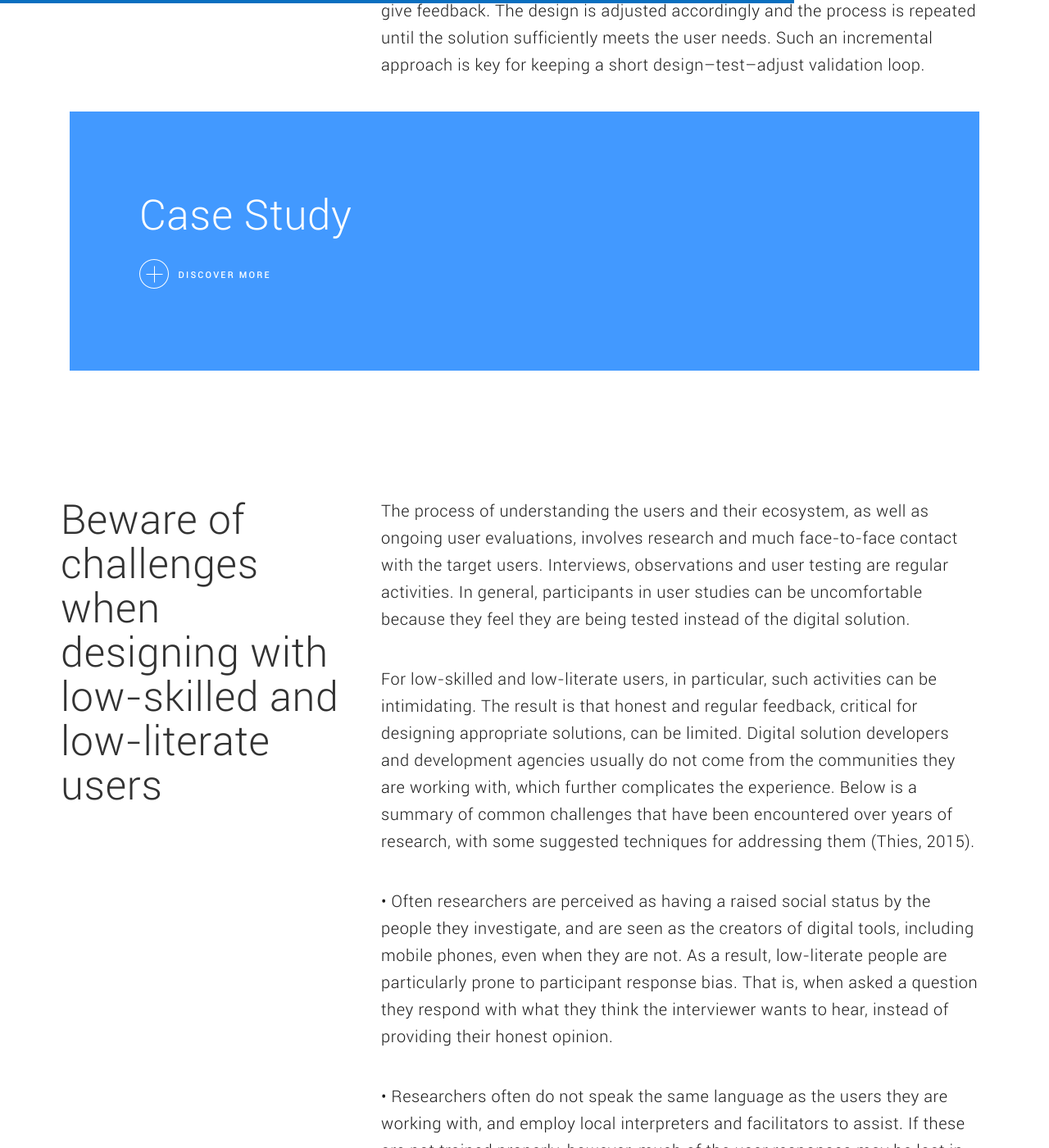
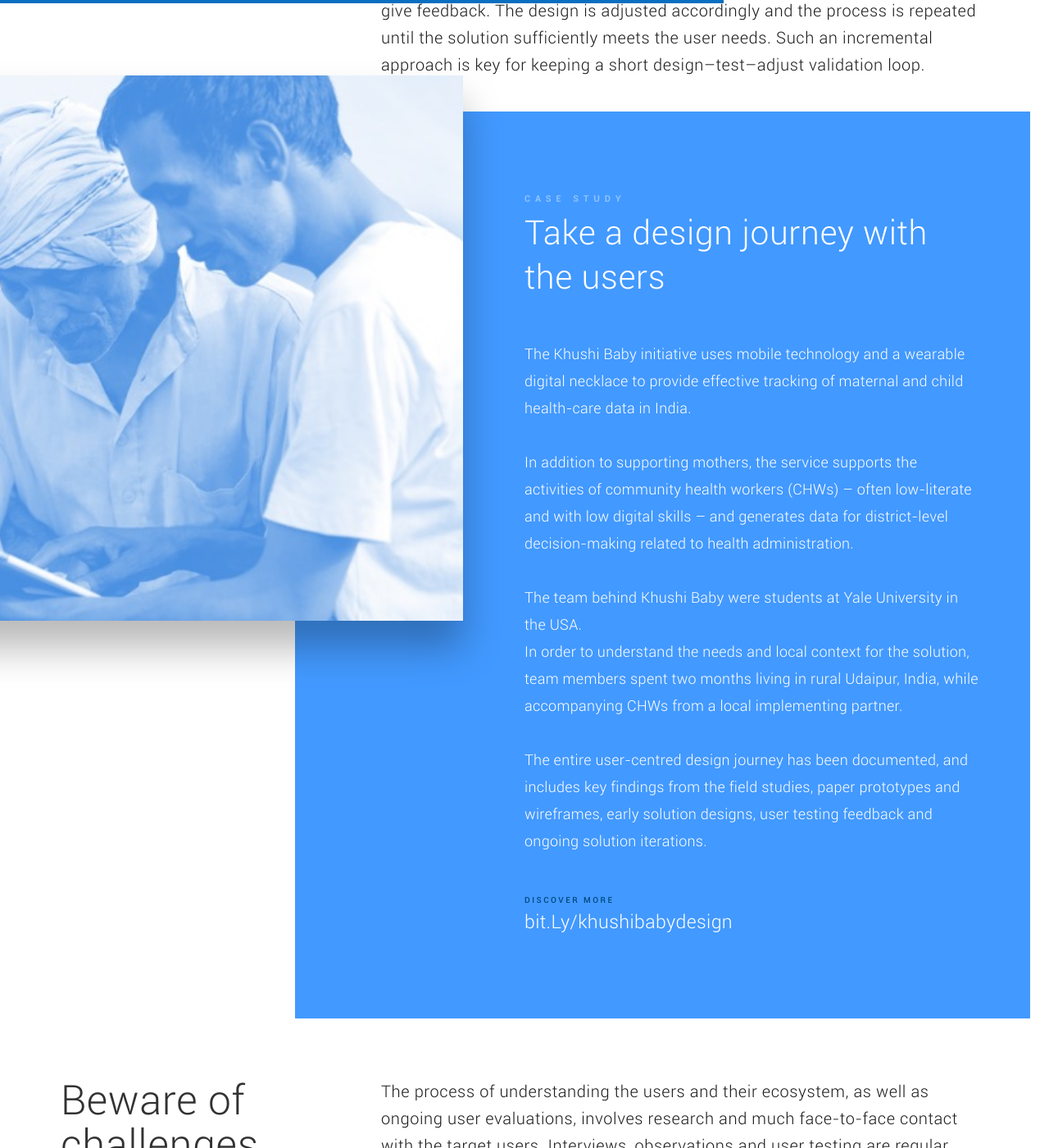
Before and after one commit to ConversaSrl/unesco-guidelines, a Jekyll site: the page built from contents/en/pages/guidelines/01-design.md, in a window 1280 px wide and 1400 px high, scrolled down 5493 px. Shown: the whole window at 82% size. Built offline with Jekyll 4.4.1, drawn with Linux system fonts in a browser that asks for light colours; nearby versions of some CDN libraries; comment, search, counter and statistics services are not loaded.

Commit message:
working on case studies slideshow

```diff
--- a/_data/strings_en.yml
+++ b/_data/strings_en.yml
@@ -8,3 +8,4 @@
 scroll_down_text: Scroll down
 discover_more_text: Discover more
 next_text: Next
+case_study_text: Case Study
--- a/_data/strings_it.yml
+++ b/_data/strings_it.yml
@@ -8,3 +8,4 @@
 scroll_down_text: Scorri
 discover_more_text: Scopri
 next_text: Successivo
+case_study_text: Caso di studio
--- /dev/null
+++ b/_includes/case_studies_slideshow.html
@@ -0,0 +1,76 @@
+{% assign stringsFile = "strings_" | append: page.lang %}
+{% assign strings = site.data[stringsFile] %}
+
+{% assign bg_color = "white" %}
+{% if include.background-color == "blue" %}
+{% assign bg_color = "#4299FF" %}
+{% elsif include.background-color == "pink" %}
+{% assign bg_color = "#F0297C" %}
+{% elsif include.background-color %}
+{% assign bg_color = include.background-color %}
+{% endif %}
+
+{% assign bg_image = "none" %}
+{% if include.background-image %}
+{% assign bg_image = include.background-image %}
+{% endif %}
+
+{% assign classes = "linkbox" %}
+{% if include.inline == 1 %}
+{% assign classes = "linkbox linkbox-half linkbox-nomargin" %}
+{% elsif include.inline > 1 %}
+{% assign classes = "linkbox linkbox-half" %}
+{% endif %}
+
+{% if include.step == null %}
+{% assign classes = classes | append: " linkbox-vert" %}
+{% endif %}
+
+
+
+{% for i in (1..100) %}
+	{% assign my_variable = "slide" | append: {{i}} | append: "_title" %}
+	{% if include[my_variable] != null %}
+		{% assign slideMax = i %}
+		{% assign slide_title = "slide" | append: {{i}} | append: "_title" %}
+		{% assign slide_title = include[slide_title] %}
+		{% assign slide_text = "slide" | append: {{i}} | append: "_text" %}
+		{% assign slide_text = include[slide_text] | newline_to_br %}
+		{% assign slide_link = "slide" | append: {{i}} | append: "_link" %}
+		{% assign slide_link = include[slide_link] %}
+		{% assign slide_image = "slide" | append: {{i}} | append: "_image" %}
+		{% assign slide_image = include[slide_image] %}
+<div class="cs-slideshow-slide" data-index="{{slideMax}}">
+<p class="cs-slideshow-slide-title">{{slide_title}}</p>
+<p class="cs-slideshow-slide-text">{{slide_text}}</p>
+<p class="cs-slideshow-slide-link">{{slide_link}}</p>
+</div>
+	{% else %}
+		{% break %}
+	{% endif %}
+{% endfor %}
+
+
+<p>{{include[my_variable]}}</p>
+
+
+<div class="cs-slideshow-wrapper">
+	<div class="cs-slideshow-img" style="background-image: url('images/{{slide_image}}');"></div>
+
+
+<div class="cs-slideshow-content" onclick="window.location.href='{{ slide_link }}'">
+	<div class="cs-slideshow-content-casestudy">{{strings.case_study_text}}</div>
+	{% if slide_title %}
+	<div class="cs-slideshow-content-title">{{slide_title}}</div>
+	{% endif %}
+	{% if slide_text %}
+	<div class="cs-slideshow-content-text">{{slide_text}}</div>
+	{% endif %}
+	{% if slide_link %}
+	<div class="cs-slideshow-content-link-label">{{strings.discover_more_text}}</div>
+	<a class="cs-slideshow-content-link" href="{{slide_link}}">{{slide_link | remove_first: "http://"  | remove_first: "https://" }}</a>
+	{% endif %}
+</div>
+
+
+</div>
--- a/contents/en/pages/guidelines/01-design.md
+++ b/contents/en/pages/guidelines/01-design.md
@@ -102,13 +102,51 @@
 
 A key principle of user-centred design is iteration. Based on initial understandings and research, prototypes are developed on which users try to give feedback. The design is adjusted accordingly and the process is repeated until the solution sufficiently meets the user needs. Such an incremental approach is key for keeping a short design–test–adjust validation loop.
 
-
-{% include linkbox.html
+{% include case_studies_slideshow.html
 link="en-guidelines-02-focus.html"
 background-color="blue"
-title="Case Study"
+
+slide1_title="Take a design journey with the users"
+slide1_text="The Khushi Baby initiative uses mobile technology and a wearable digital necklace to provide effective tracking of maternal and child health-care data in India.
+
+In addition to supporting mothers, the service supports the activities of community health workers (CHWs) – often low-literate and with low digital skills – and generates data for district-level decision-making related to health administration.
+
+The team behind Khushi Baby were students at Yale University in the USA.
+In order to understand the needs and local context for the solution, team members spent two months living in rural Udaipur, India, while accompanying CHWs from a local implementing partner.
+
+The entire user-centred design journey has been documented, and includes key findings from the field studies, paper prototypes and wireframes, early solution designs, user testing feedback and ongoing solution iterations."
+slide1_link="http://bit.Ly/khushibabydesign"
+slide1_image="people2.png"
+
+
+
+slide2_title="Take a design journey with the users"
+slide2_text="The Khushi Baby initiative uses mobile technology and a wearable digital necklace to provide effective tracking of maternal and child health-care data in India.
+
+In addition to supporting mothers, the service supports the activities of community health workers (CHWs) – often low-literate and with low digital skills – and generates data for district-level decision-making related to health administration.
+
+The team behind Khushi Baby were students at Yale University in the USA.
+In order to understand the needs and local context for the solution, team members spent two months living in rural Udaipur, India, while accompanying CHWs from a local implementing partner.
+
+The entire user-centred design journey has been documented, and includes key findings from the field studies, paper prototypes and wireframes, early solution designs, user testing feedback and ongoing solution iterations."
+slide2_link="http://bit.Ly/khushibabydesign"
+slide2_image="people1.jpg"
+
+
+
+slide3_title="Take a design journey with the users"
+slide3_text="The Khushi Baby initiative uses mobile technology and a wearable digital necklace to provide effective tracking of maternal and child health-care data in India.
+
+In addition to supporting mothers, the service supports the activities of community health workers (CHWs) – often low-literate and with low digital skills – and generates data for district-level decision-making related to health administration.
+
+The team behind Khushi Baby were students at Yale University in the USA.
+In order to understand the needs and local context for the solution, team members spent two months living in rural Udaipur, India, while accompanying CHWs from a local implementing partner.
+
+The entire user-centred design journey has been documented, and includes key findings from the field studies, paper prototypes and wireframes, early solution designs, user testing feedback and ongoing solution iterations."
+slide3_link="http://bit.Ly/khushibabydesign"
+slide3_image="people1.jpg"
+
 %}
-
 
 
 # Beware of challenges when designing with low-skilled and low-literate users
--- a/css/theme-unesco.css
+++ b/css/theme-unesco.css
@@ -1324,3 +1324,86 @@
 .burger.inverted .burger-lines,
 .burger.inverted .burger-lines:after,
 .burger.inverted .burger-lines:before { background-color: white; }
+
+
+
+.cs-slideshow-slide {
+    display: none;
+}
+
+.cs-slideshow-wrapper {
+    position: relative;
+}
+
+.cs-slideshow-content-casestudy {
+    color: #90C3FF;
+    font-size: 11px;
+    font-weight: bold;
+    letter-spacing: 5.93px;
+    line-height: 13px;
+    margin-bottom: 8px;
+    text-transform: uppercase;
+}
+.cs-slideshow-img {
+    height: 665px;
+    width: 906px;
+
+    background-color: #0077D4;
+    box-shadow: 0 33px 44px 0 rgba(0,0,0,0.28);
+    background-position: center;
+    background-size: cover;
+    float: left;
+    position: absolute;
+    left: -806px;
+    top: -44px;
+}
+.cs-slideshow-content {
+    padding-left: 280px;
+    margin-left: -105px;
+    padding-right: 62px;
+    margin-right: -62px;
+    padding-top: 100px;
+    padding-bottom: 100px;
+    background-color: #4299FF;
+}
+
+.cs-slideshow-content-title {
+    font-size: 41px;
+    font-weight: 300;
+    line-height: 54px;
+    margin-bottom: 50px;
+    color: white;
+}
+
+.cs-slideshow-content-text {
+    font-size: 18px;
+    font-weight: 300;
+    letter-spacing: 0.3px;
+    color: white;
+    margin-bottom: 50px;
+}
+
+.cs-slideshow-content-link-label {
+    color: #00477F;
+    font-size: 10px;
+    font-weight: 500;
+    letter-spacing: 2.5px;
+    line-height: 11px;
+    text-transform: uppercase;
+    margin-bottom: 6px
+}
+
+.cs-slideshow-content-link {
+    color: #FFFFFF;
+    font-size: 23px;
+    font-weight: 300;
+    letter-spacing: 0.38px;
+    line-height: 27px;
+}
+
+.cs-slideshow-content-link:hover,
+.cs-slideshow-content-link:after {
+    color: white;
+    text-decoration: none;
+    content: none !important;
+}
```
Also changed, not shown: images/Schermata 2019-03-25 alle 16.30.55.jpg (added).
